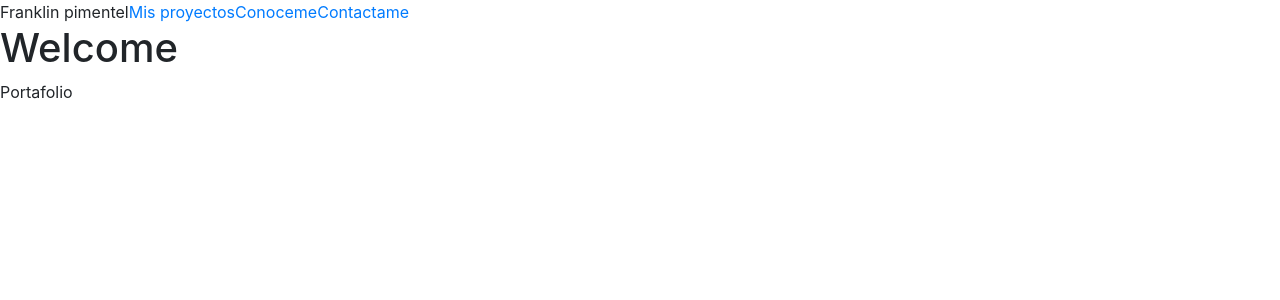
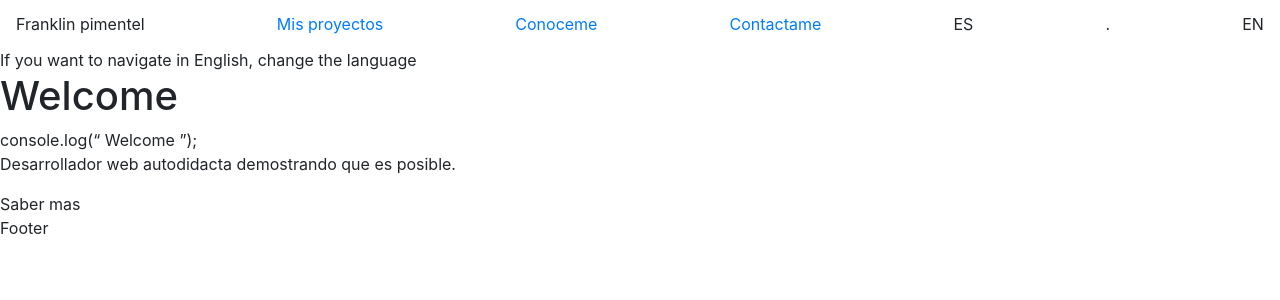
Before and after one commit to Franklingp/portafolioReact, a React (Create React App) app: page / in a window 1280 px wide. Shown: the top 300 px of the page. Built offline with nearby package versions, Linux system fonts and the light colour scheme.

Commit message:
Se ha agregado la estructura para integrar redux al proyecto

```diff
--- a/src/App.js
+++ b/src/App.js
@@ -12,6 +12,7 @@ import ProjectsList from './pages/ProjectsList';
 import ProjectDetail from './pages/ProjectDetail';
 import Contact from './pages/Contact';
 import NotFound from './pages/NotFound';
+import Dashboard from './pages/Dashboard'
 
 
 function App() {
@@ -23,6 +24,7 @@ function App() {
           <Route path="/project" component={ProjectsList}/>
           <Route exact path="/" component={Home}/>
           <Route exact path="/contact" component={Contact}/>
+          <Route path="/dashboard" component={Dashboard}/>
           <Route component={NotFound}/>
         </Switch>
       <Footer />
--- a/src/components/structural/Footer.js
+++ b/src/components/structural/Footer.js
@@ -4,7 +4,7 @@ import React from 'react';
 const Footer = (props) => {
     return(
         <footer>
-            <span>Portafolio</span>
+            <span>Footer</span>
         </footer>
     );
 }
--- a/src/components/structural/Header.css
+++ b/src/components/structural/Header.css
@@ -0,0 +1,6 @@
+.navbar{
+    width: 100%;
+    position: fixed;
+    height: 48px;
+    padding-bottom: 0px;
+}
--- a/src/components/structural/Header.js
+++ b/src/components/structural/Header.js
@@ -1,14 +1,18 @@
 import React from 'react';
 import { Link } from 'react-router-dom';
+import './Header.css'
 
 const Header = (props) => {
     return(
         <header>
-            <nav >
+            <nav className="navbar">
                 <span>Franklin pimentel</span>
-                <Link to="/project">Mis proyectos</Link>
-                <Link to="/">Conoceme</Link>
-                <Link to="/contact">Contactame</Link>
+                <Link to="/project" className="link">Mis proyectos</Link>
+                <Link to="/" className="link">Conoceme</Link>
+                <Link to="/contact" className="link">Contactame</Link>
+                <a> ES </a>
+                <span>.</span>
+                <a> EN </a>
             </nav>
         </header>
     );
--- /dev/null
+++ b/src/pages/Dashboard.js
@@ -0,0 +1,19 @@
+import React from "react";
+
+class Dashboard extends React.Component {
+    constructor(props){
+        super(props);
+    }
+
+   // componentDidMounth(){
+
+   // }
+
+    render(){
+        return(
+            <h1>Dashboard</h1>
+        )
+    }
+}
+
+export default Dashboard;
--- a/src/pages/Home.js
+++ b/src/pages/Home.js
@@ -2,7 +2,13 @@ import React from 'react';
 
 const Home = (props) => {
     return(
-        <h1>Welcome</h1>
+        <section>
+            <span>If you want to navigate in English, change the language</span>
+            <h1>Welcome</h1>
+            <span>console.log(“ Welcome ”);</span>
+            <p><span>Desarrollador web</span> autodidacta demostrando que es posible.</p>
+            <a>Saber mas</a>
+        </section>
     );
 }
 
--- a/src/pages/ProjectsList.js
+++ b/src/pages/ProjectsList.js
@@ -3,6 +3,10 @@ import React from 'react';
 class ProyectList extends React.Component {
     constructor(props){
         super(props);
+
+        this.state = {
+            projects: []
+        }
     }
 
     // componentDidMount(){
```
Also changed, not shown: src/redux/store.js (added, +11 -0 lines).
